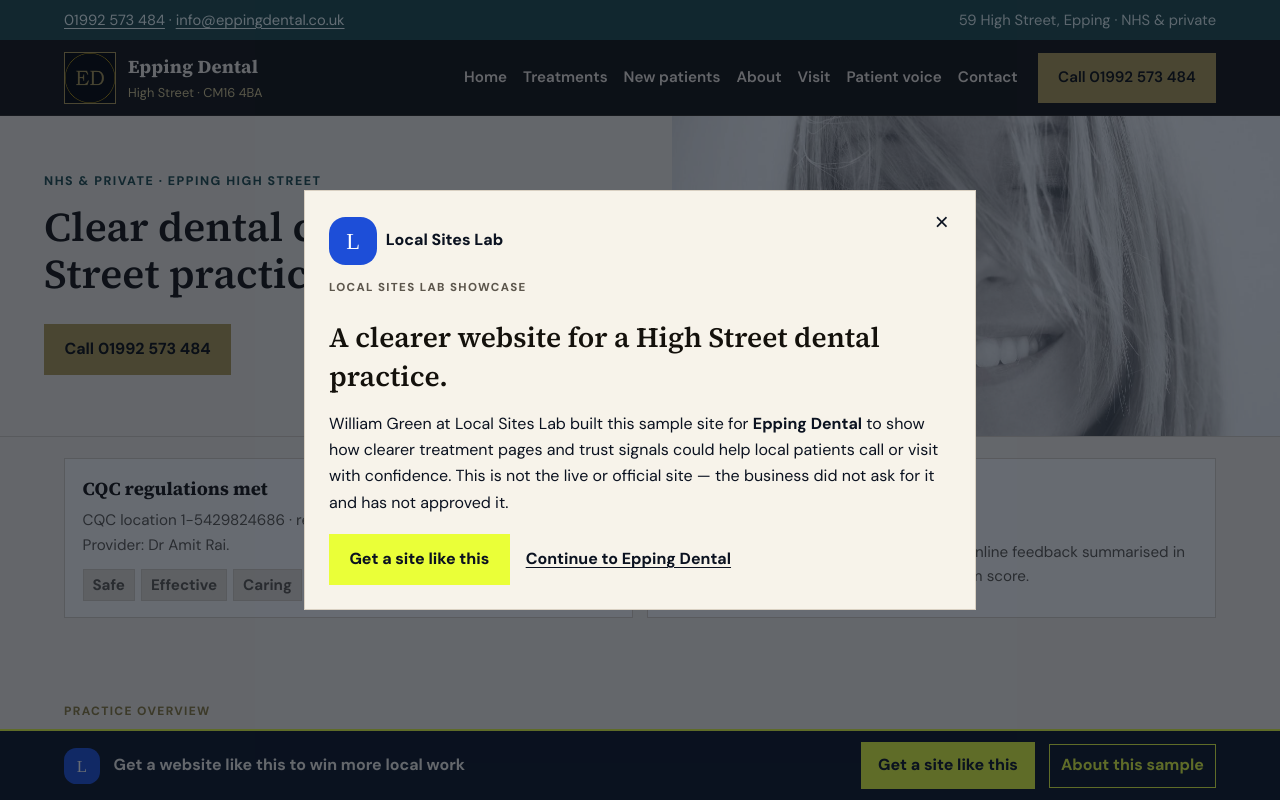
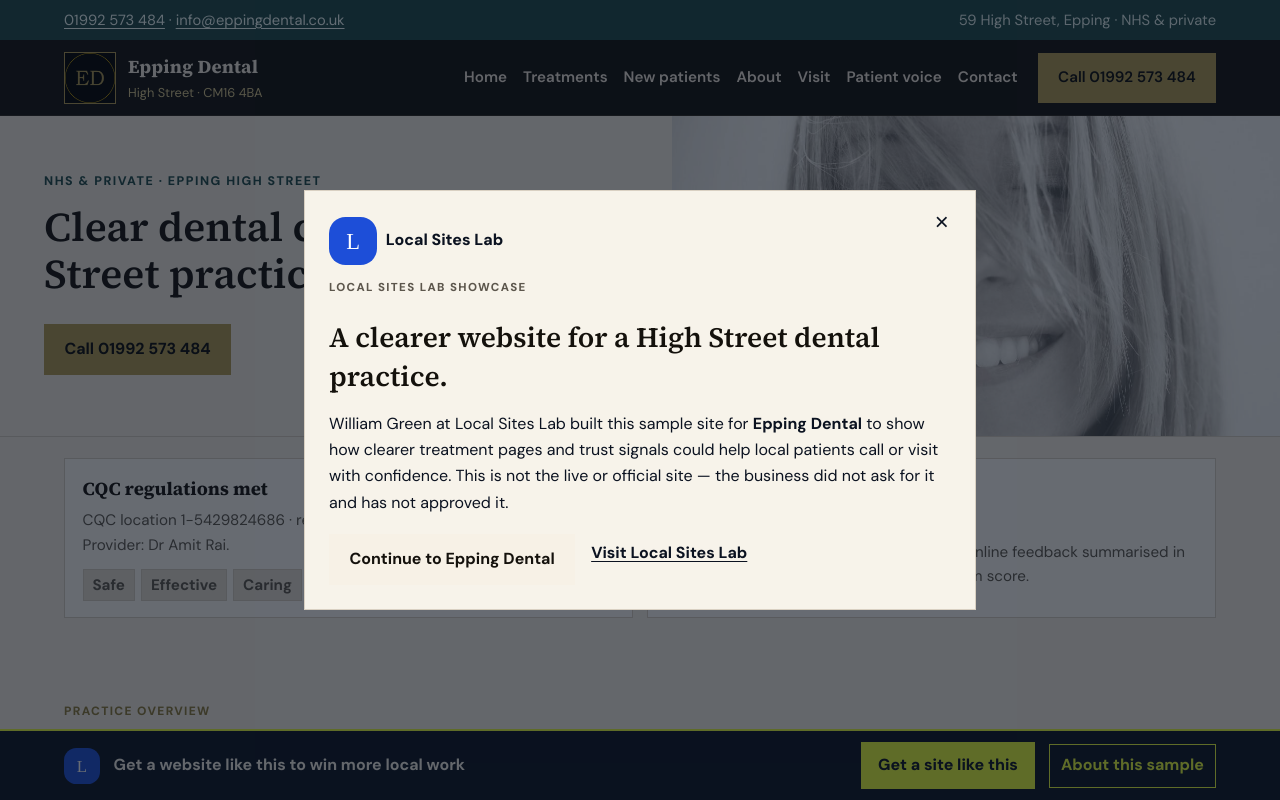
Before and after one commit to willgreeny9/local-sites-lab-epping-dental, a Next.js app: page / in a window 1280 px wide. Shown: the top 800 px of the page. Built offline with nearby package versions, Linux system fonts and the light colour scheme.

Commit message:
UX: ConceptNotice v8 — sample continue primary, LSL secondary link

```diff
--- a/components/ConceptNotice.tsx
+++ b/components/ConceptNotice.tsx
@@ -2,7 +2,7 @@
 
 import { useCallback, useEffect, useRef, useState } from "react";
 
-const storageKey = "epping-dental-concept-notice-dismissed-v5";
+const storageKey = "epping-dental-concept-notice-dismissed-v8";
 
 export function ConceptNotice() {
   const [open, setOpen] = useState(false);
@@ -83,16 +83,12 @@ export function ConceptNotice() {
               signals could help local patients call or visit with confidence. This is not the live or official site — the business did not ask for it and has not approved it.
             </p>
             <div className="concept-actions">
-              <a
-                className="button button-lsl"
-                href="https://localsiteslab.com"
-                onClick={dismiss}
-              >
-                Get a site like this
-              </a>
-              <button type="button" className="concept-continue" onClick={dismiss}>
+              <button type="button" className="button" onClick={dismiss}>
                 Continue to Epping Dental
               </button>
+              <a className="concept-continue" href="https://localsiteslab.com" onClick={dismiss}>
+                Visit Local Sites Lab
+              </a>
             </div>
           </section>
         </div>
```
